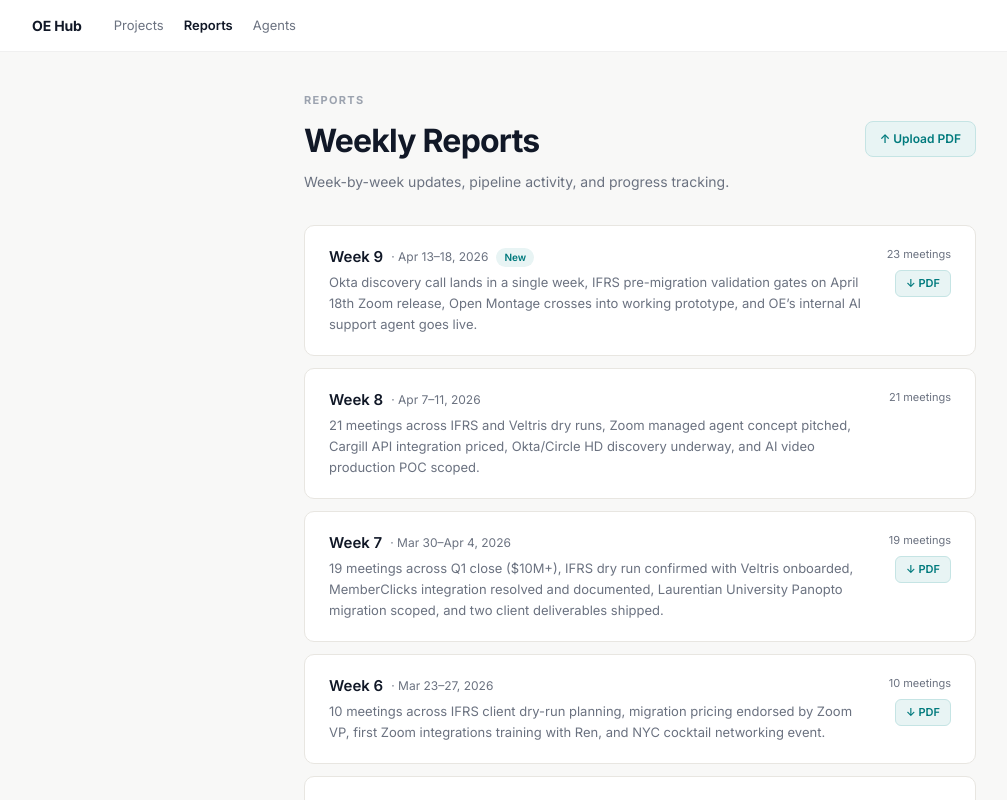
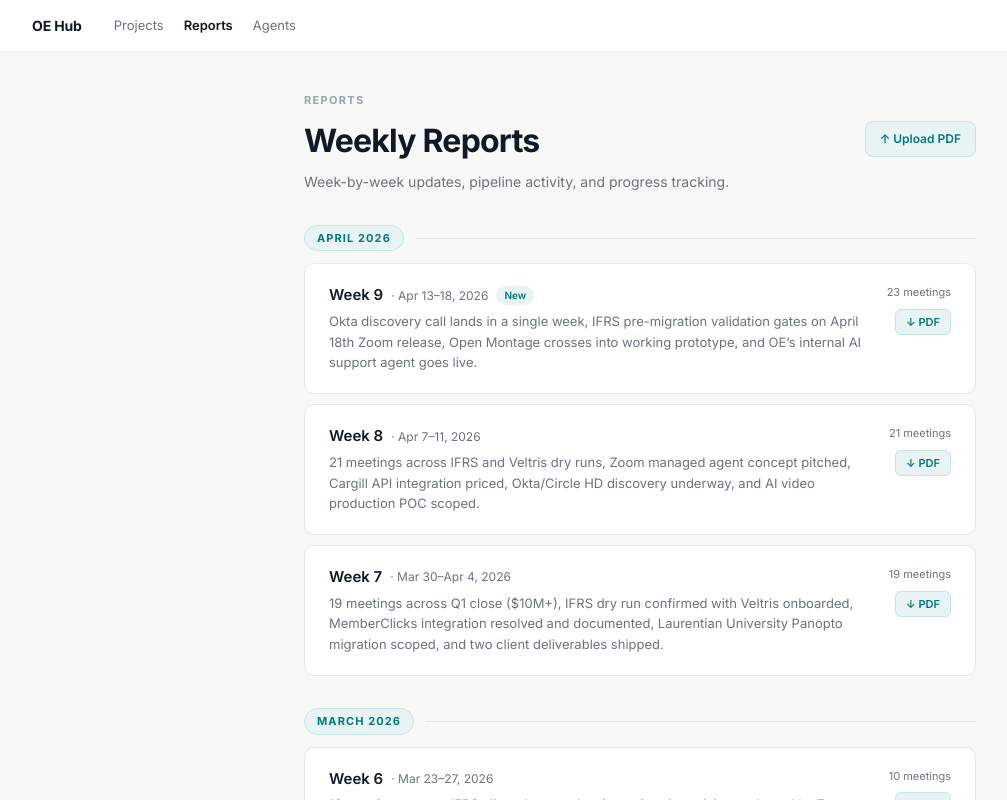
Before and after one commit to mithunoese/oe-hub, a Next.js app: page /reports in a window 1280 px wide. Shown: the top 800 px of the page, without its empty margins (0-1007 px from the left). Built offline with nearby package versions, Linux system fonts and the light colour scheme.

Commit message:
feat: add month grouping cards and fix Week 8 PDF link

```diff
--- a/src/app/reports/page.tsx
+++ b/src/app/reports/page.tsx
@@ -11,6 +11,7 @@ const weeks = [
     count: "23 meetings",
     badge: "New",
     pdf: "/weekly_report_week9.pdf",
+    month: "April 2026",
   },
   {
     href: "/reports/week-8",
@@ -19,7 +20,8 @@ const weeks = [
     summary: "21 meetings across IFRS and Veltris dry runs, Zoom managed agent concept pitched, Cargill API integration priced, Okta/Circle HD discovery underway, and AI video production POC scoped.",
     count: "21 meetings",
     badge: null,
-    pdf: null,
+    pdf: "/weekly_report_week8.pdf",
+    month: "April 2026",
   },
   {
     href: "/reports/week-7",
@@ -29,6 +31,7 @@ const weeks = [
     count: "19 meetings",
     badge: null,
     pdf: "/weekly_report_week7.pdf",
+    month: "April 2026",
   },
   {
     href: "/reports/week-6",
@@ -38,6 +41,7 @@ const weeks = [
     count: "10 meetings",
     badge: null,
     pdf: "/weekly_report_week6.pdf",
+    month: "March 2026",
   },
   {
     href: "/reports/week-5",
@@ -47,6 +51,7 @@ const weeks = [
     count: "20 meetings",
     badge: null,
     pdf: "/weekly_report_week5.pdf",
+    month: "March 2026",
   },
   {
     href: "/reports/week-4",
@@ -56,6 +61,7 @@ const weeks = [
     count: "17 meetings",
     badge: null,
     pdf: "/weekly_report_week4.pdf",
+    month: "March 2026",
   },
   {
     href: "/reports/week-3",
@@ -65,6 +71,7 @@ const weeks = [
     count: "22 meetings",
     badge: null,
     pdf: "/weekly_report_week3.pdf",
+    month: "March 2026",
   },
   {
     href: "/reports/week-2",
@@ -74,10 +81,17 @@ const weeks = [
     count: "27 meetings",
     badge: null,
     pdf: "/weekly_report_week2.pdf",
+    month: "February 2026",
   },
 ];
 
 export default function Reports() {
+  const months = [...new Set(weeks.map((w) => w.month))];
+  const byMonth = months.reduce((acc, m) => {
+    acc[m] = weeks.filter((w) => w.month === m);
+    return acc;
+  }, {} as Record<string, typeof weeks>);
+
   return (
     <main style={{ maxWidth: 720, margin: "0 auto", padding: "40px 24px 72px" }}>
       <div style={{ marginBottom: 32 }}>
@@ -114,11 +128,41 @@ export default function Reports() {
         </div>
       </div>
 
-      <div style={{ display: "flex", flexDirection: "column", gap: 12 }}>
-        {weeks.map((r) => (
+      <div style={{ display: "flex", flexDirection: "column", gap: 32 }}>
+        {months.map((month) => (
+          <div key={month}>
+            <div
+              style={{
+                display: "flex",
+                alignItems: "center",
+                gap: 12,
+                marginBottom: 12,
+              }}
+            >
+              <div
+                style={{
+                  fontSize: 11,
+                  fontWeight: 700,
+                  letterSpacing: "0.1em",
+                  textTransform: "uppercase",
+                  color: "var(--teal)",
+                  background: "var(--teal-light)",
+                  border: "1px solid var(--teal-mid)",
+                  borderRadius: 20,
+                  padding: "4px 12px",
+                }}
+              >
+                {month}
+              </div>
+              <div style={{ flex: 1, height: 1, background: "var(--border)" }} />
+            </div>
+
+            <div style={{ display: "flex", flexDirection: "column", gap: 10 }}>
+              {byMonth[month].map((r) => (
                 <div key={r.href} style={{ position: "relative" }}>
                   <Link href={r.href} style={{ display: "block" }}>
-              <div style={{
+                    <div
+                      style={{
                         background: "var(--surface)",
                         border: "1px solid var(--border)",
                         borderRadius: 10,
@@ -128,13 +172,23 @@ export default function Reports() {
                         alignItems: "flex-start",
                         gap: 16,
                         transition: "border-color 0.15s, box-shadow 0.15s",
-              }}>
+                      }}
+                    >
                       <div style={{ flex: 1 }}>
                         <div style={{ display: "flex", alignItems: "center", gap: 8, marginBottom: 4 }}>
                           <span style={{ fontSize: 15, fontWeight: 600, color: "var(--text)" }}>{r.week}</span>
                           <span style={{ fontSize: 12, color: "var(--muted)" }}>· {r.date}</span>
                           {r.badge && (
-                      <span style={{ fontSize: 10, fontWeight: 600, color: "var(--teal)", background: "var(--teal-light)", padding: "2px 8px", borderRadius: 20 }}>
+                            <span
+                              style={{
+                                fontSize: 10,
+                                fontWeight: 600,
+                                color: "var(--teal)",
+                                background: "var(--teal-light)",
+                                padding: "2px 8px",
+                                borderRadius: 20,
+                              }}
+                            >
                               {r.badge}
                             </span>
                           )}
@@ -171,11 +225,25 @@ export default function Reports() {
                 </div>
               ))}
             </div>
+          </div>
+        ))}
+      </div>
 
-      <div style={{ marginTop: 32, padding: "16px 24px", background: "var(--teal-light)", borderRadius: 10, border: "1px solid var(--teal-mid)" }}>
+      <div
+        style={{
+          marginTop: 32,
+          padding: "16px 24px",
+          background: "var(--teal-light)",
+          borderRadius: 10,
+          border: "1px solid var(--teal-mid)",
+        }}
+      >
         <div style={{ fontSize: 13, color: "var(--teal)", fontWeight: 500 }}>
           View the live BD Pipeline dashboard →{" "}
-          <Link href="/projects/bd-pipeline" style={{ color: "var(--teal)", textDecoration: "underline", textUnderlineOffset: 3 }}>
+          <Link
+            href="/projects/bd-pipeline"
+            style={{ color: "var(--teal)", textDecoration: "underline", textUnderlineOffset: 3 }}
+          >
             Corp Comms · ASCO 2026 · Zoom
           </Link>
         </div>
```
Lines whose indentation alone changed are shown as unchanged.
